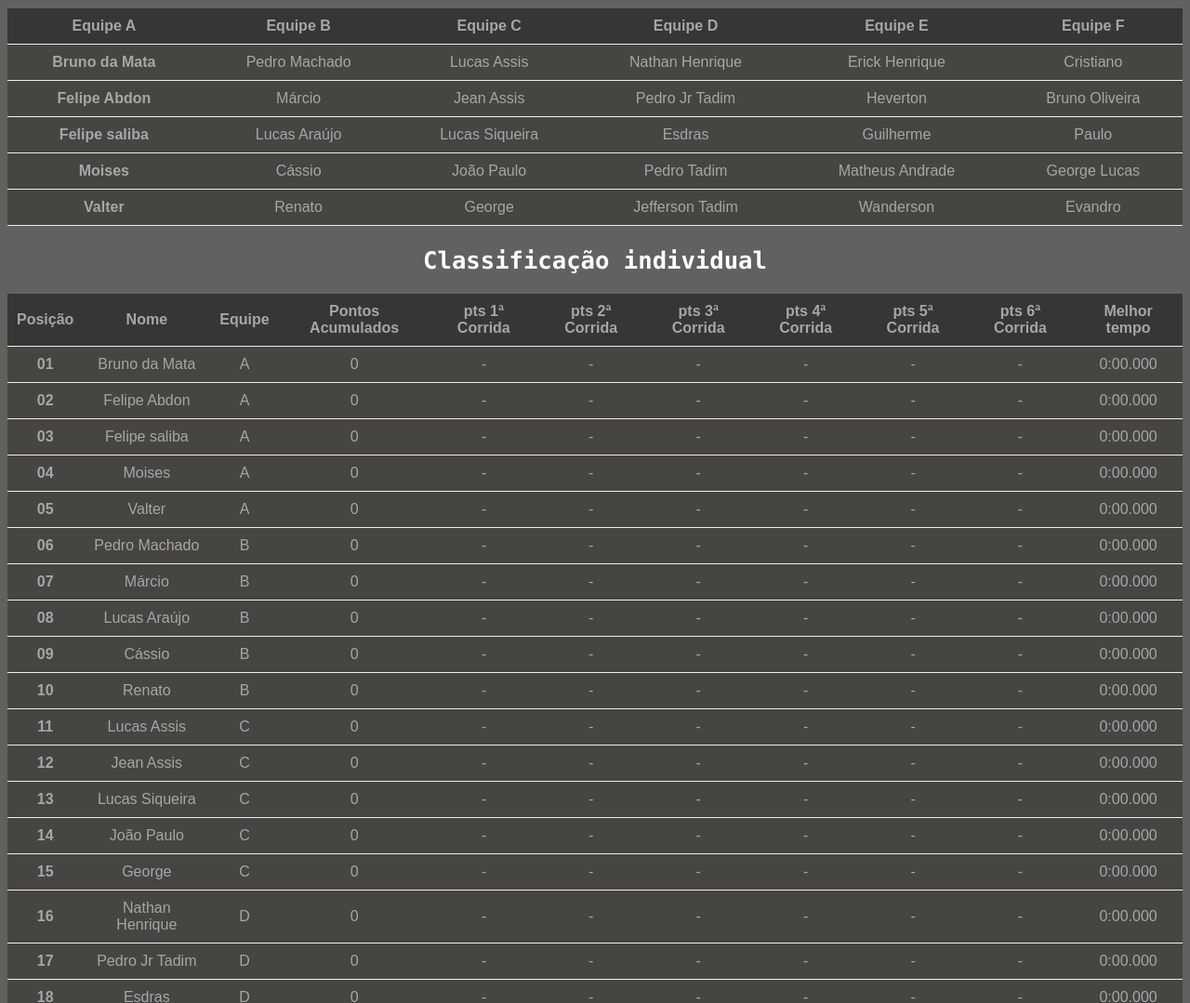
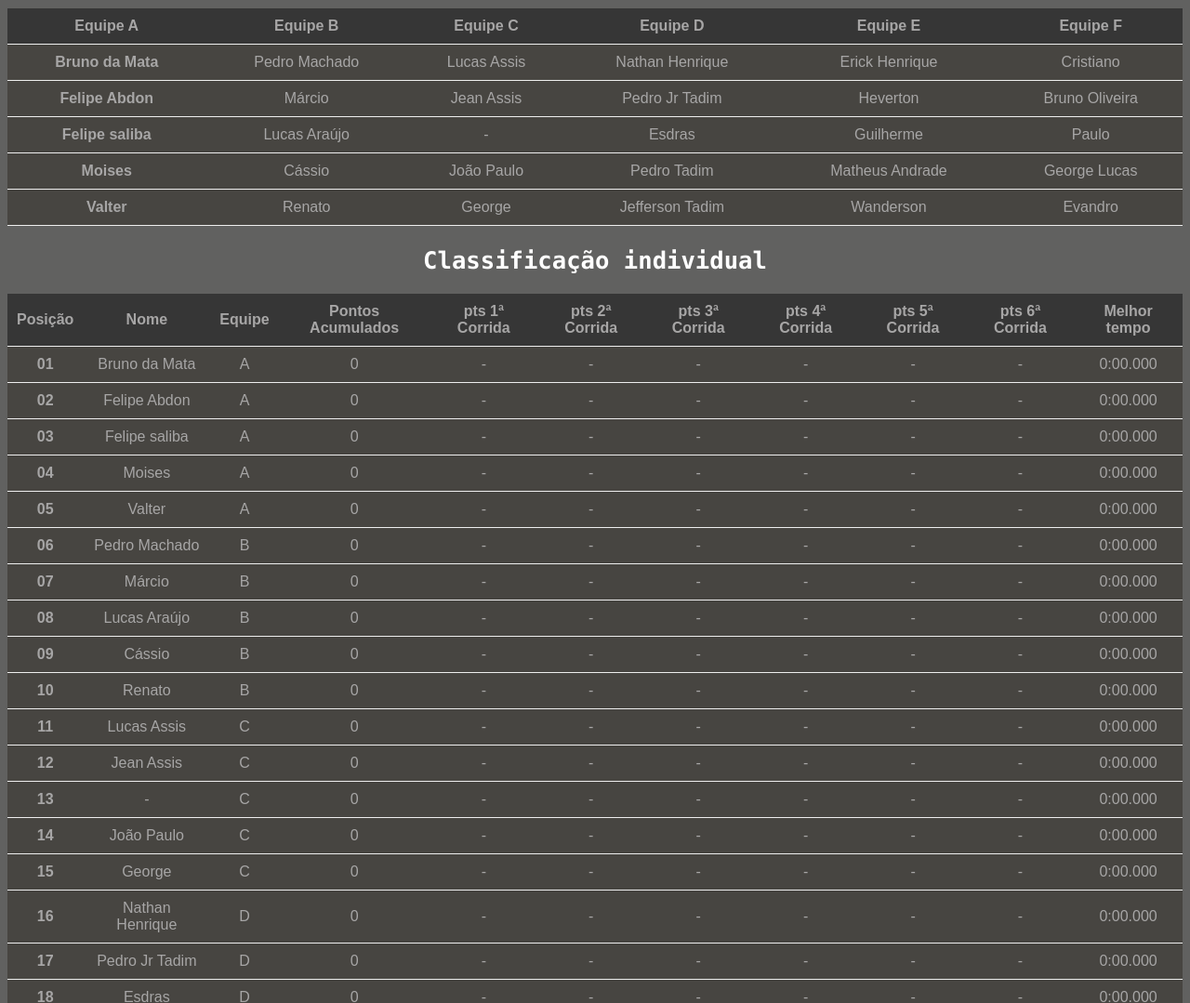
Before and after one commit to PauloLaerte/CampeonatoDeKart2023, a plain HTML site: page index.html in a window 1280 px wide. Shown: the part 640-1719 px from the top of the page at 93% size. Drawn offline with Linux system fonts and the light colour scheme.

Commit message:
Update index.html

```diff
--- a/index.html
+++ b/index.html
@@ -103,7 +103,7 @@
 				<tr>
 					<td>Felipe saliba</td>
 					<td>Lucas Araújo</td>
-					<td>Lucas Siqueira</td>
+					<td>-</td>
 					<td>Esdras</td>
 					<td>Guilherme</td>
 					<td>Paulo</td>
@@ -304,7 +304,7 @@
 					</tr>
 					<tr>
 						<td>13</td>
-						<td>Lucas Siqueira</td>
+						<td>-</td>
 						<td>C</td>
 						<td>0</td>
 						<td>-</td>
```
